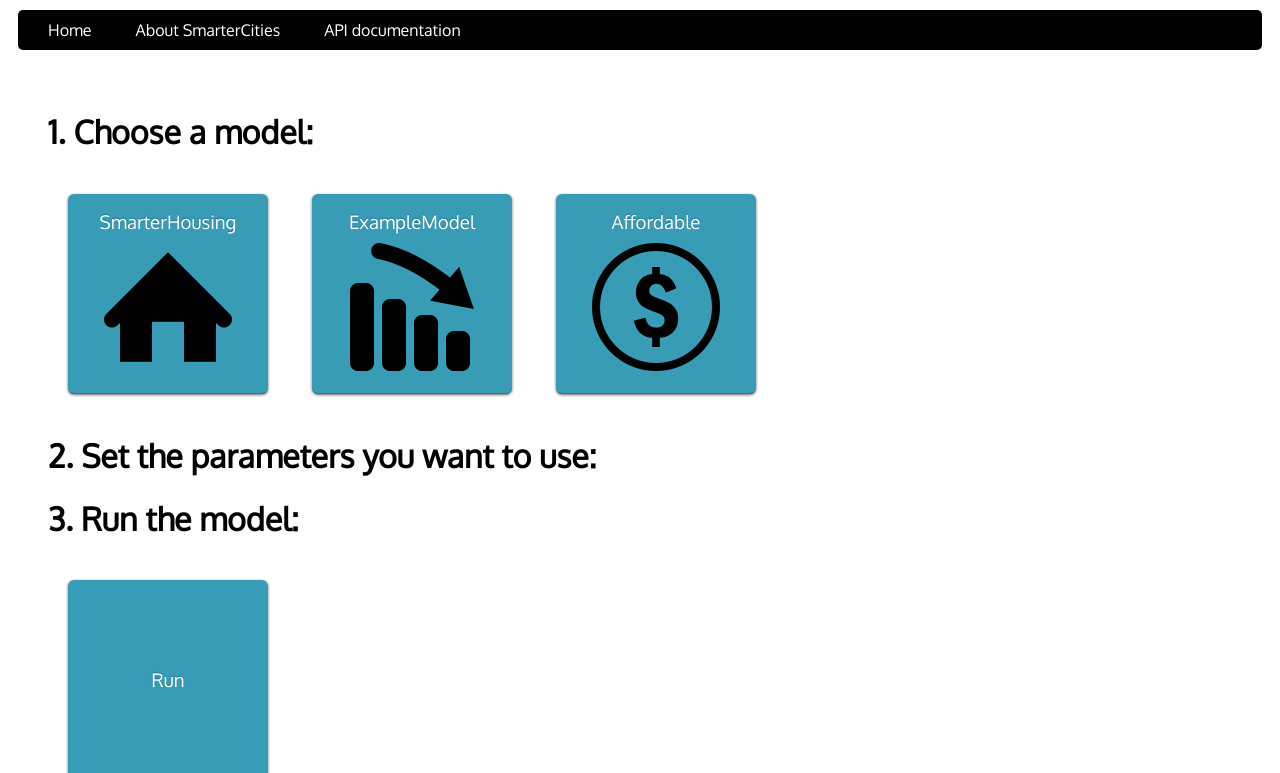
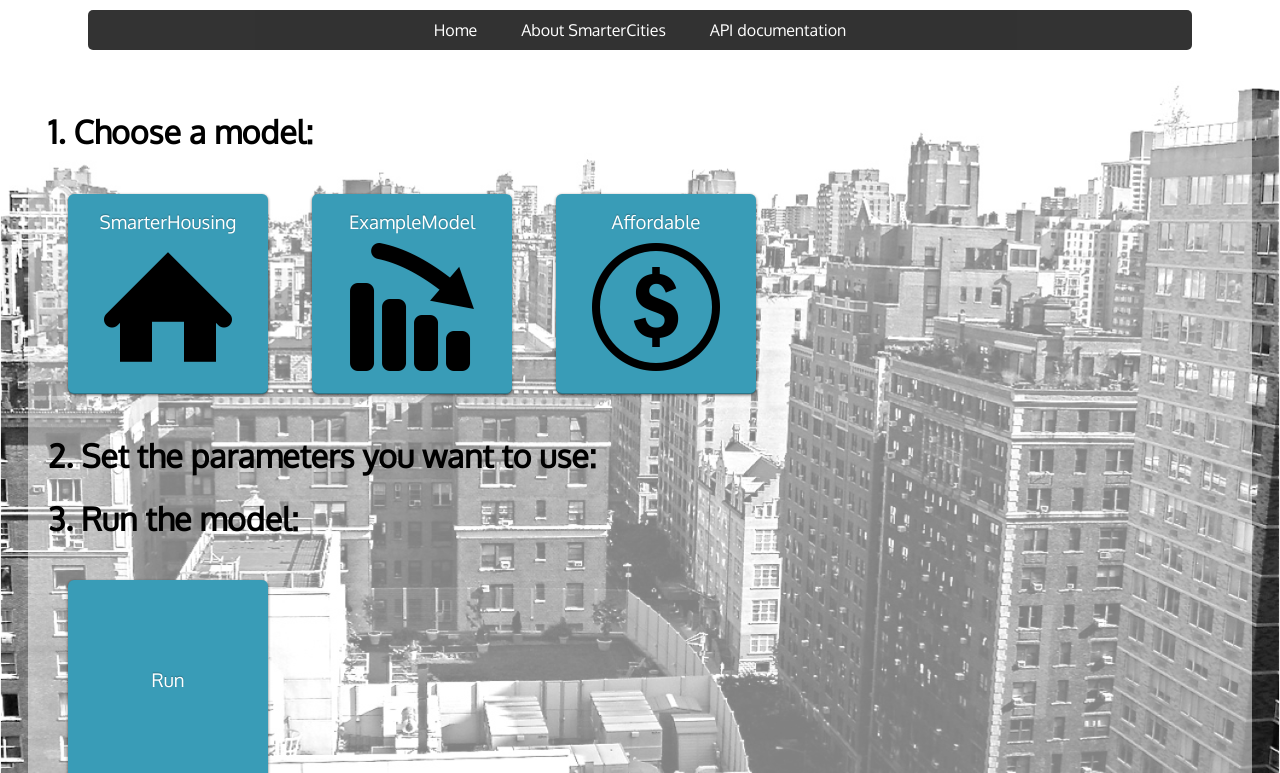
Before and after one commit to SmarterCities/SmarterCities, a PHP site: page /api.php in a window 1280 px wide. Shown: the top 773 px of the page. Run offline with PHP 8.4, Linux system fonts and the light colour scheme; some libraries are stand-ins or nearby versions.

Commit message:
modified buttons and ui aspects

```diff
--- a/style.css
+++ b/style.css
@@ -2,13 +2,12 @@
 .body #footer { width: 100%; }
 
 .body {
-background-image: #FFFFFF url('images/background.png') center center fixed;
+background: #FFFFFF url('images/background.png') center center fixed;
 background-repeat: no-repeat;
 -webkit-background-size: cover;
   -moz-background-size: cover;
   -o-background-size: cover;
   background-size: cover;
-background-size: 100% cover;
 font-family: 'Oxygen', Helvetica, Verdana, Arial;
 }
 
@@ -18,9 +17,11 @@ font-family: 'Oxygen', Helvetica, Verdana, Arial;
 background-color: #000000;
 color: #FFFFFF;
 font-family: 'Oxygen', serif;
-margin: 10px;
+margin: 10px 80px;
+opacity: 0.8;
 padding: 10px;
 border-radius:5px;
+text-align:center;
 }
 
 #header a {
@@ -37,6 +38,7 @@ opacity: 0.8;
 border-radius: 5px;
 color: white;
 width: 700px;
+text-align:center;
 }
 
 #footer {
```
